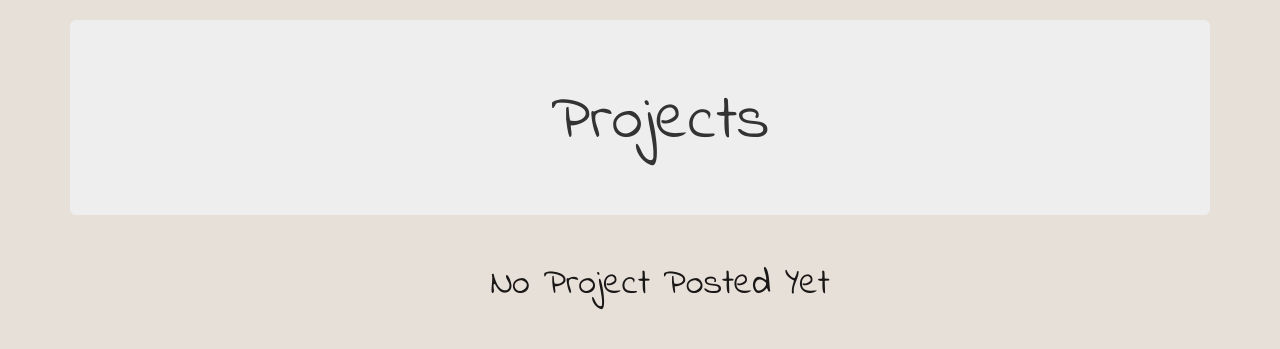
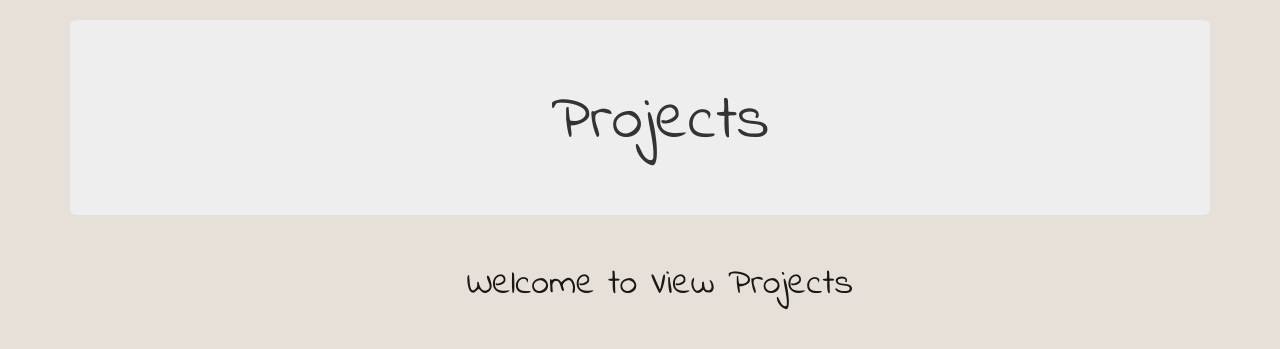
Before and after one commit to martinmandina/projectz, a Django app: page / in a window 1280 px wide. Shown: the part 52-401 px from the top of the page. Run offline with Django 3.2, Linux system fonts and the light colour scheme; data that the repository does not hold is empty; some libraries are stand-ins or nearby versions.

```diff
--- a/ProjectApp/templates/index.html
+++ b/ProjectApp/templates/index.html
@@ -21,7 +21,7 @@
 <hr>
 {% empty %}
 <div class="row">
-    <h1 class="text-center"> No Project Posted Yet</h1>
+    <h1 class="text-center"> Welcome to View Projects</h1>
 </div>
    {% endfor %}
   </div>
--- a/ProjectApp/views.py
+++ b/ProjectApp/views.py
@@ -59,7 +59,7 @@ def profile(request):
 def search_project(request):
     if 'project' in request.GET and request.GET ["project"]:
         search_term = request.GET.get("project")
-        search_projects = Project.search_project_title(search_term)
+        search_project = Project.search_project_title(search_term)
         message = f'{search_term}'
 
         return render(request, 'search.html', {"message":message, "projects":search_project})
```
Also changed, not shown: ProjectApp/templates/search.html (added).
